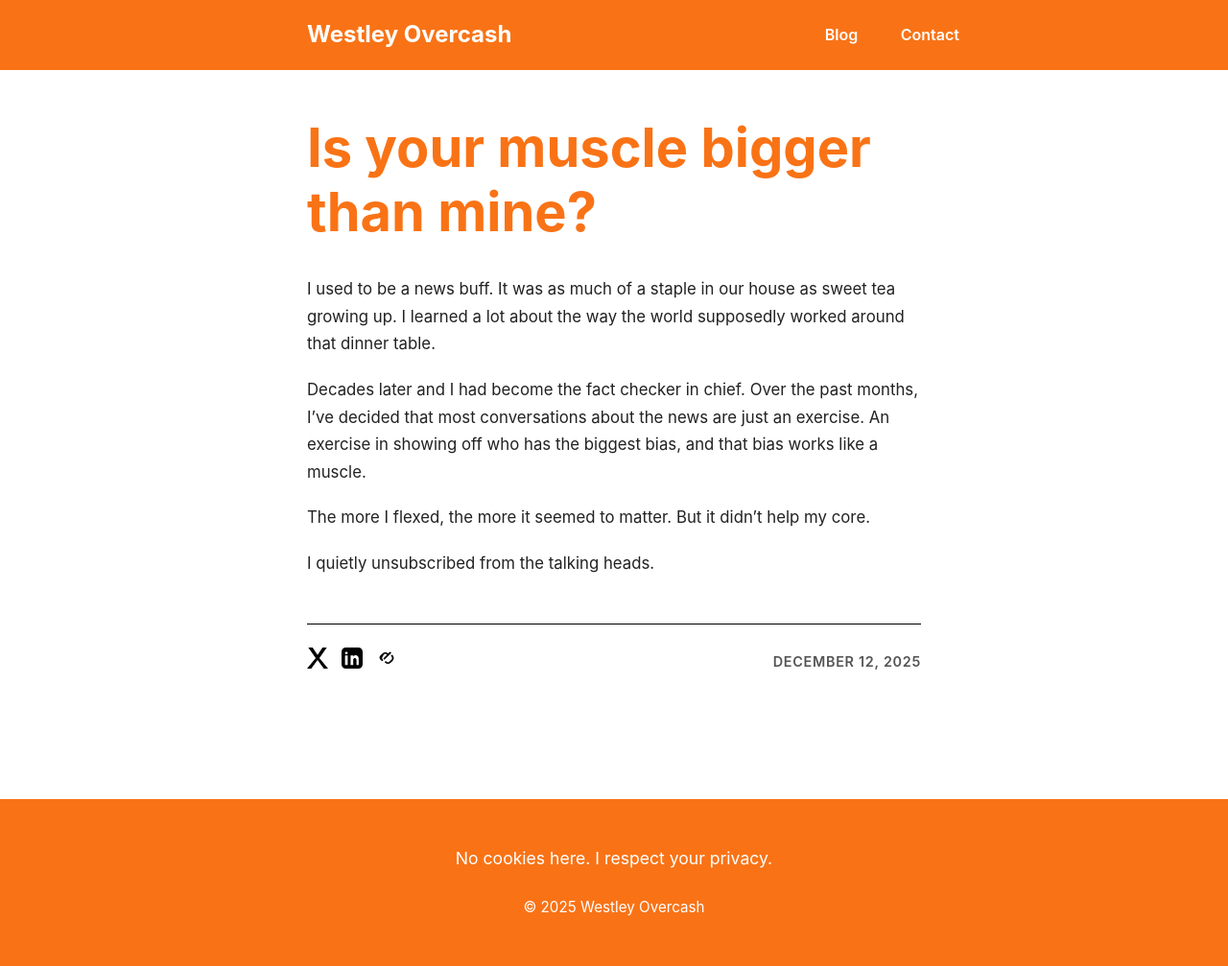
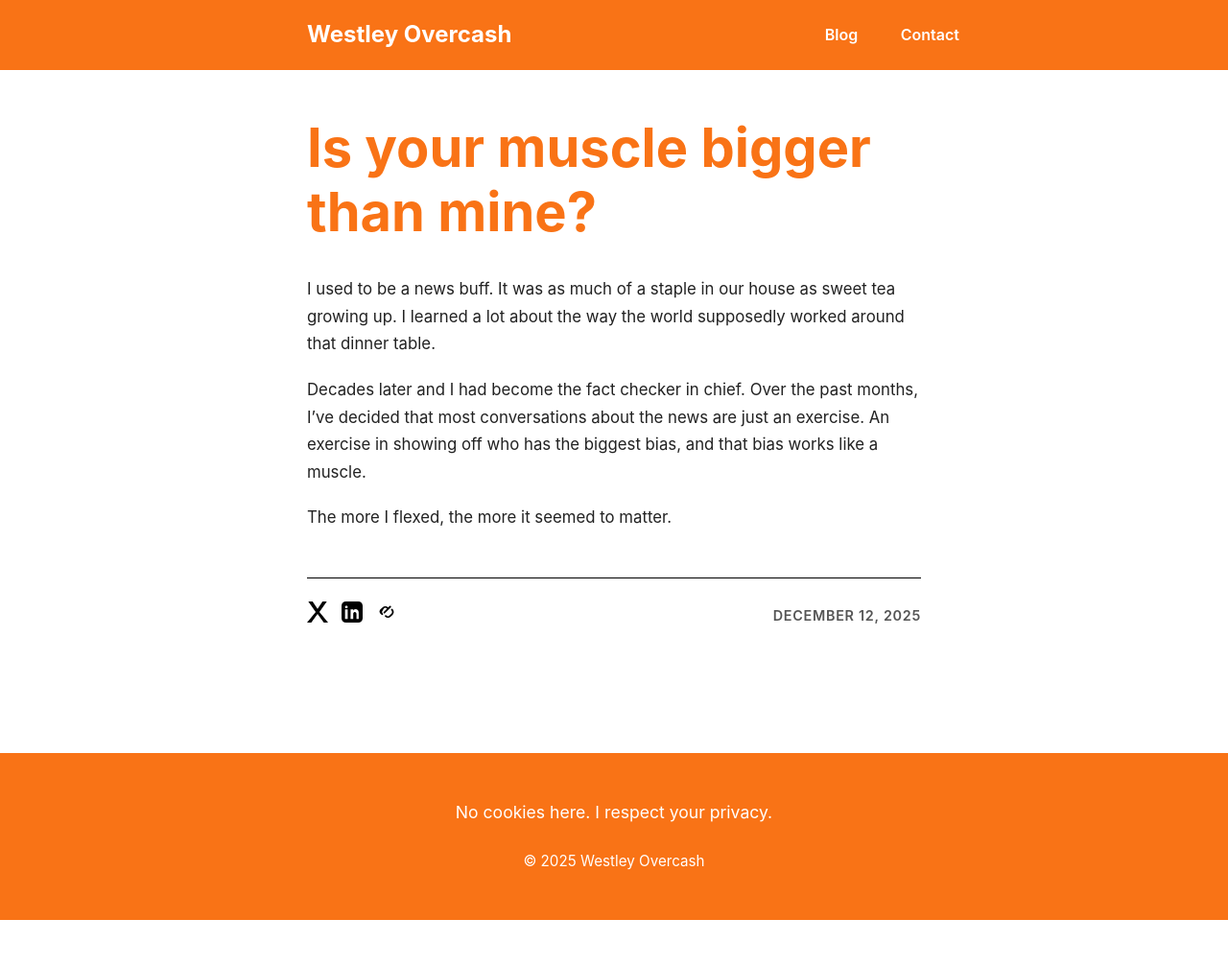
Before and after one commit to westleyovercash/westleyovercash.github.io, a Jekyll site: the page built from _posts/2025-12-12-is-your-muscle-bigger-than-mine.md, in a window 1280 px wide. Shown: the whole page at 96% size. Built offline with Jekyll 4.4.1, drawn with Linux system fonts in a browser that asks for light colours; after the commit the page ends 959 px from its top, so only the background shows below that.

Commit message:
Update 2025-12-12-is-your-muscle-bigger-than-mine.md

```diff
--- a/_posts/2025-12-12-is-your-muscle-bigger-than-mine.md
+++ b/_posts/2025-12-12-is-your-muscle-bigger-than-mine.md
@@ -8,6 +8,4 @@ I used to be a news buff. It was as much of a staple in our house as sweet tea g
 
 Decades later and I had become the fact checker in chief. Over the past months, I've decided that most conversations about the news are just an exercise. An exercise in showing off who has the biggest bias, and that bias works like a muscle.
 
-The more I flexed, the more it seemed to matter. But it didn't help my core.
-
-I quietly unsubscribed from the talking heads.
+The more I flexed, the more it seemed to matter.
```
